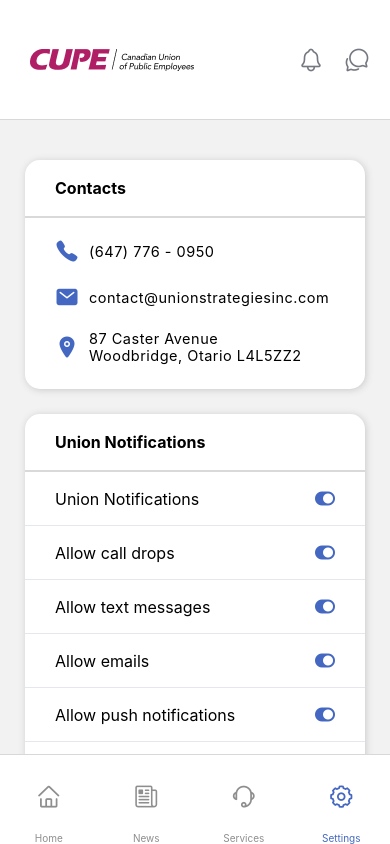
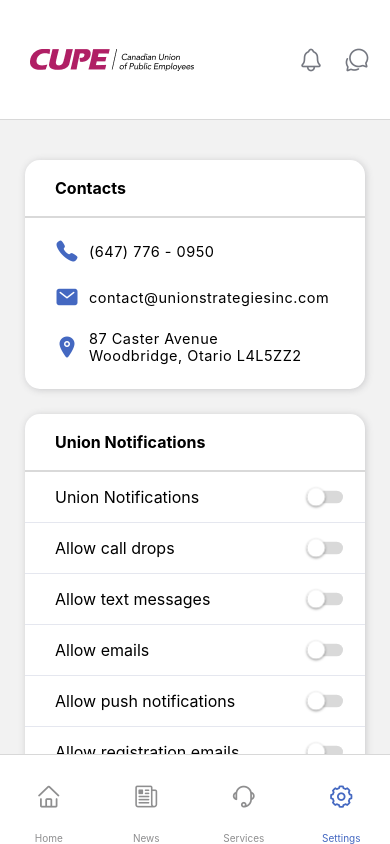
Before and after one commit to ibrvgim/younified, a React Native app: screen /Settings in a window 390 px wide. Built offline with nearby package versions, Linux system fonts and the light colour scheme.

Commit message:
questions screen added

```diff
--- a/App.js
+++ b/App.js
@@ -22,6 +22,7 @@
 import ProfileScreen from './src/screens/SecondaryScreens/ProfileScreen';
 import PerksScreen from './src/screens/SecondaryScreens/PerksScreen';
 import CallUsScreen from './src/screens/SecondaryScreens/CallUsScreen';
+import VotingQuestionsScreen from './src/screens/TertiaryScreens/VotingQuestionsScreen';
 
 const TopTabs = createMaterialTopTabNavigator();
 const Stack = createStackNavigator();
@@ -182,6 +183,7 @@
           title: 'Call Us',
         }}
       />
+      <Stack.Screen name='VotingQuestions' component={VotingQuestionsScreen} />
     </SecondaryScreensPattern>
   );
 }
--- a/package.json
+++ b/package.json
@@ -21,7 +21,8 @@
     "react-native-screens": "~3.29.0",
     "react-native-svg": "14.1.0",
     "react-native-tab-view": "^3.5.2",
-    "react-native-pager-view": "6.2.3"
+    "react-native-pager-view": "6.2.3",
+    "react-native-gesture-handler": "~2.14.0"
   },
   "devDependencies": {
     "@babel/core": "^7.20.0"
--- a/src/components/SettingsScreen/NotificationsBox.js
+++ b/src/components/SettingsScreen/NotificationsBox.js
@@ -1,7 +1,7 @@
 import { StyleSheet, Text, View } from 'react-native';
 import { colors } from '../../constants/colors';
-import { Entypo } from '@expo/vector-icons';
 import { shadow } from '../../constants/shadow';
+import Switcher from '../Switcher';
 
 function NotificationsBox() {
   return (
@@ -11,32 +11,32 @@
       <View style={styles.controlBox}>
         <View style={styles.controlItem}>
           <Text style={styles.controlText}>Union Notifications</Text>
-          <Entypo name='switch' size={20} color={colors.blue100} />
+          <Switcher />
         </View>
 
         <View style={styles.controlItem}>
           <Text style={styles.controlText}>Allow call drops</Text>
-          <Entypo name='switch' size={20} color={colors.blue100} />
+          <Switcher />
         </View>
 
         <View style={styles.controlItem}>
           <Text style={styles.controlText}>Allow text messages</Text>
-          <Entypo name='switch' size={20} color={colors.blue100} />
+          <Switcher />
         </View>
 
         <View style={styles.controlItem}>
           <Text style={styles.controlText}>Allow emails</Text>
-          <Entypo name='switch' size={20} color={colors.blue100} />
+          <Switcher />
         </View>
 
         <View style={styles.controlItem}>
           <Text style={styles.controlText}>Allow push notifications</Text>
-          <Entypo name='switch' size={20} color={colors.blue100} />
+          <Switcher />
         </View>
 
         <View style={[styles.controlItem, styles.lastControlItem]}>
           <Text style={styles.controlText}>Allow registration emails</Text>
-          <Entypo name='switch' size={20} color={colors.blue100} />
+          <Switcher />
         </View>
       </View>
     </View>
--- /dev/null
+++ b/src/components/Switcher.js
@@ -0,0 +1,24 @@
+import React, { useState } from 'react';
+import { Switch } from 'react-native';
+import { colors } from '../constants/colors';
+
+function Switcher() {
+  const [isEnabled, setIsEnabled] = useState(false);
+  const toggleSwitch = () => setIsEnabled((previousState) => !previousState);
+
+  return (
+    <Switch
+      trackColor={{ false: colors.white400, true: colors.blue100 }}
+      thumbColor='#fff'
+      ios_backgroundColor={colors.white400}
+      onValueChange={toggleSwitch}
+      value={isEnabled}
+      style={{
+        transform: [{ scaleX: 0.9 }, { scaleY: 0.9 }],
+        margin: -10,
+      }}
+    />
+  );
+}
+
+export default Switcher;
--- a/src/components/VotingScreen/VotingCard.js
+++ b/src/components/VotingScreen/VotingCard.js
@@ -2,14 +2,21 @@
 import Button from '../../components/Button';
 import { shadow } from '../../constants/shadow';
 import { colors } from '../../constants/colors';
+import { useNavigation } from '@react-navigation/native';
 
 function VotingCard({ title, date }) {
+  const navigation = useNavigation();
+
   return (
     <View style={styles.container}>
       <Text style={styles.heading}>{title}</Text>
 
       <Text style={styles.date}>Ends in 14 days | {date}</Text>
-      <Button>Vote</Button>
+      <Button
+        handlePress={() => navigation.navigate('VotingQuestions', { title })}
+      >
+        Vote
+      </Button>
     </View>
   );
 }
--- /dev/null
+++ b/src/screens/TertiaryScreens/VotingQuestionsScreen.js
@@ -0,0 +1,19 @@
+import { useEffect } from 'react';
+import { Text, View } from 'react-native';
+
+function VotingQuestionsScreen({ navigation, route }) {
+  useEffect(() => {
+    navigation.setOptions({
+      title: route.params.title,
+      headerRight: false,
+    });
+  }, [navigation]);
+
+  return (
+    <View>
+      <Text>Questions here!</Text>
+    </View>
+  );
+}
+
+export default VotingQuestionsScreen;
```
Also changed, not shown: 1 other file (tests, documents, lock files or other folders).
